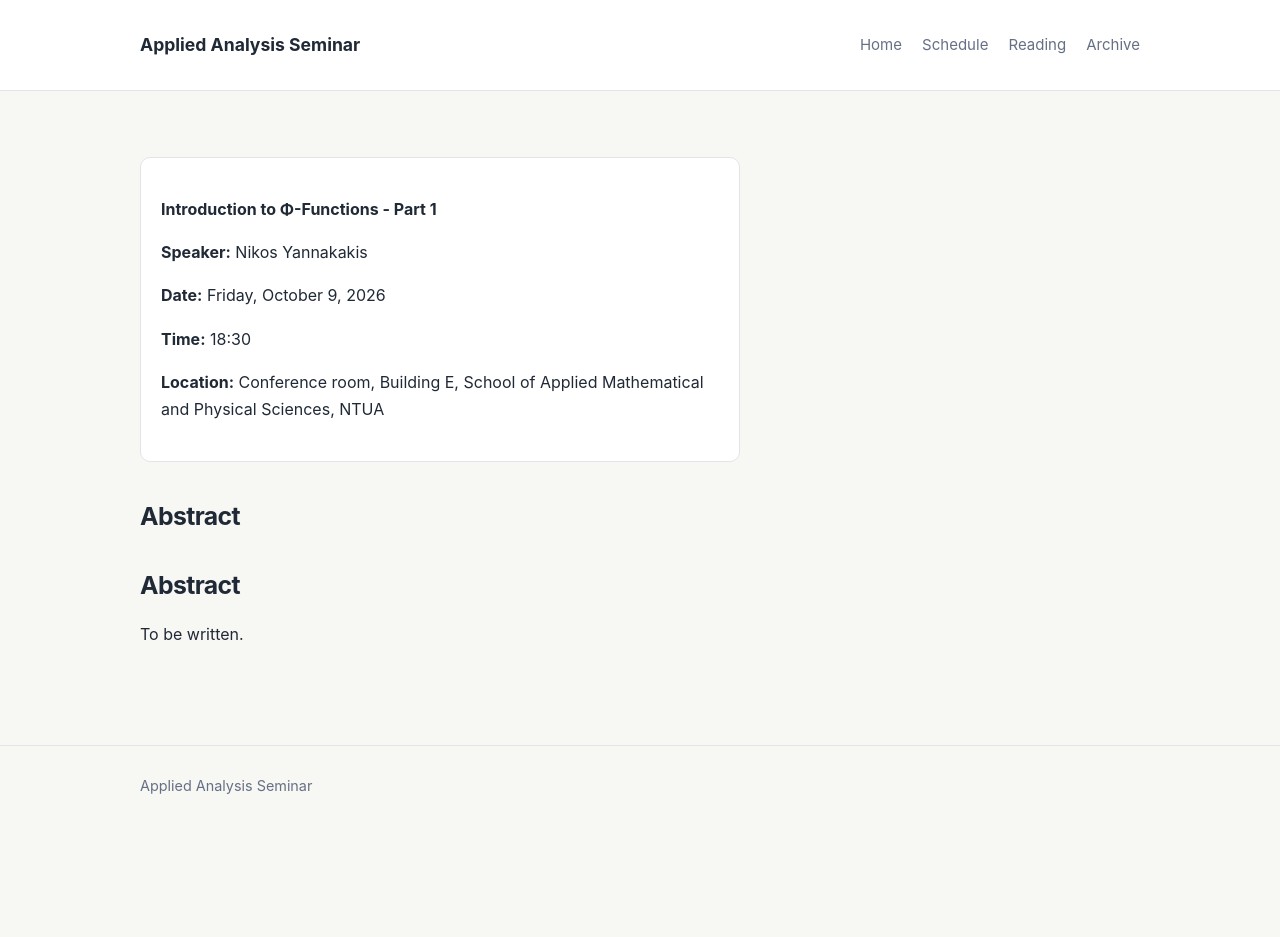
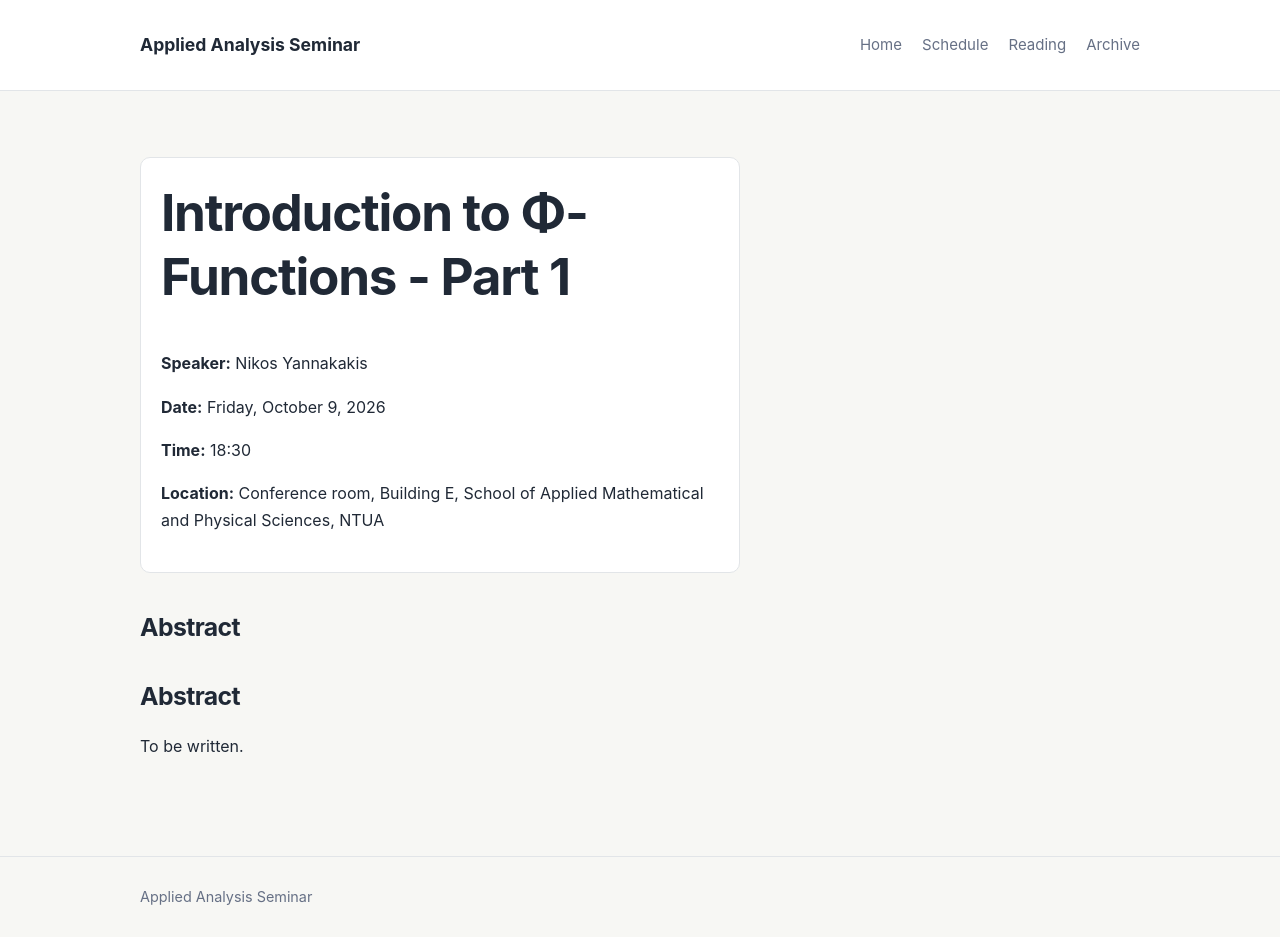
Before and after one commit to gvpantazis/math-seminar, a Jekyll site: the page built from _talks/2026-10-20-example.md, in a window 1280 px wide. Built offline with Jekyll 4.4.1, drawn with Linux system fonts in a browser that asks for light colours; before the commit the page ends 900 px from its top, so only the background shows below that.

Commit message:
Update talk.html

```diff
--- a/_layouts/talk.html
+++ b/_layouts/talk.html
@@ -4,7 +4,7 @@ layout: default
 
 <article class="talk-page">
   <div class="talk-card">
-    <p><strong>{{ page.title }}</strong></p>
+    <h1><strong>{{ page.title }}</strong></h1>
     <p><strong>Speaker:</strong> {{ page.speaker }}</p>
     <p><strong>Date:</strong> {{ page.date | date: "%A, %B %-d, %Y" }}</p>
     <p><strong>Time:</strong> {{ page.time }}</p>
```
